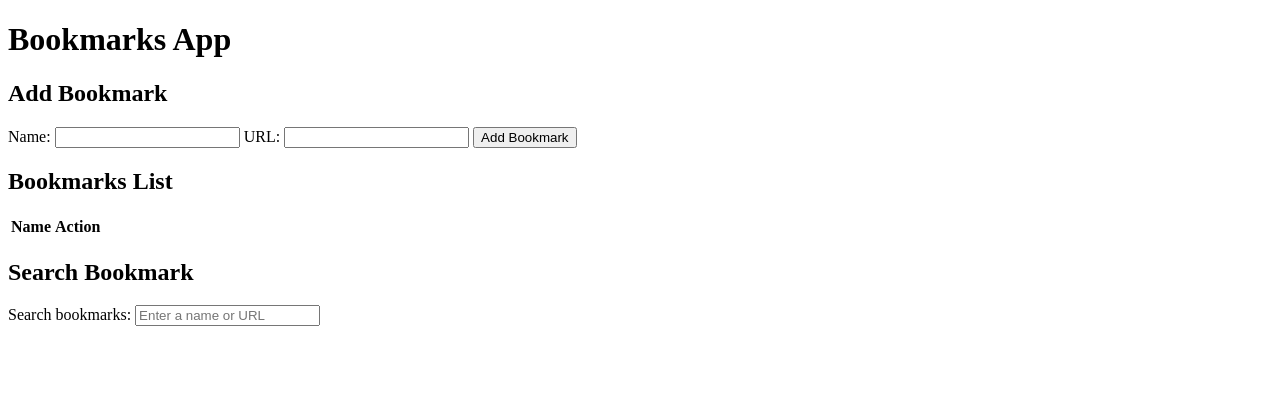
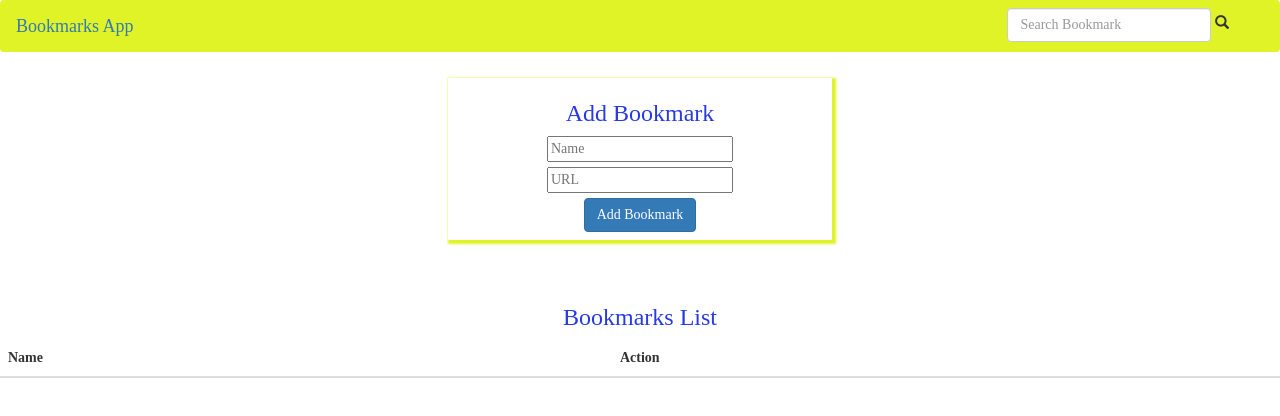
Before and after one commit to sampathatmuri/bookmarks, a website: page index.html in a window 1280 px wide. Drawn offline with nearby package versions, Linux system fonts and the light colour scheme.

Commit message:
added styling

```diff
--- a/index.html
+++ b/index.html
@@ -1,53 +1,135 @@
 <!DOCTYPE html>
 <html>
-
   <head>
     <title>Bookmarks App</title>
+    <link
+      rel="stylesheet"
+      href="https://maxcdn.bootstrapcdn.com/bootstrap/3.4.1/css/bootstrap.min.css"
+    />
     <script src="https://ajax.googleapis.com/ajax/libs/jquery/3.5.1/jquery.min.js"></script>
+    <script src="https://maxcdn.bootstrapcdn.com/bootstrap/3.4.1/js/bootstrap.min.js"></script>
   </head>
 
-<body>
-    <h1>Bookmarks App</h1>
+  <body style="font-family: 'Times New Roman', Times, serif">
+    <nav
+      class="navbar navbar-expand-lg navbar-light"
+      style="background-color: #dff327"
+    >
+      <a class="navbar-brand" href="#">Bookmarks App</a>
+      <div class="collapse navbar-collapse" id="navbarSupportedContent">
+        <form
+          class="form-inline my-2 my-lg-0"
+          style="position: absolute; right: 50px; top: 7px"
+        >
+          <input
+            class="form-control mr-sm-2"
+            type="text"
+            id="searchBox"
+            placeholder="Search Bookmark"
+            aria-label="Search"
+          />
+          <span class="glyphicon glyphicon-search"></span>
+        </form>
+      </div>
+    </nav>
 
     <!-- Add Bookmark Form -->
-    <h2>Add Bookmark</h2>
+    <div
+      class="card text-center"
+      style="
+        box-shadow: 2px 2px 2px 2px #dff327;
+        margin-top: 2%;
+        margin-left: 35%;
+        margin-right: 35%;
+        margin-bottom: 5%;
+        padding-top: 2px;
+        padding-bottom: 8px;
+      "
+    >
+      <div class="card-header">
+        <h3 style="color: #273ae6">Add Bookmark</h3>
+      </div>
       <form id="addBookmarkForm">
-        <label for="bookmarkName">Name:</label>
-        <input type="text" id="bookmarkName" name="bookmarkName">
-        <label for="bookmarkUrl">URL:</label>
-        <input type="text" id="bookmarkUrl" name="bookmarkUrl">
-        <button type="submit">Add Bookmark</button>
+        <div class="row">
+          <div class="col" style="margin-bottom: 5px">
+            <input
+              type="text"
+              id="bookmarkName"
+              name="bookmarkName"
+              placeholder="Name"
+            />
+          </div>
+          <div class="col" style="margin-bottom: 5px">
+            <input
+              type="text"
+              id="bookmarkUrl"
+              name="bookmarkUrl"
+              placeholder="URL"
+            />
+          </div>
+          <button type="submit" class="btn btn-primary">Add Bookmark</button>
+        </div>
       </form>
+    </div>
 
     <!-- Bookmarks Table -->
-    <h2>Bookmarks List</h2>
-    <table id="bookmarksTable">
+    <div class="card">
+      <div class="card-header text-center">
+        <h3 style="color: #273ae6">Bookmarks List</h3>
+      </div>
+      <div class="table-responsive-sm">
+        <table class="table table-hover table-dark" id="bookmarksTable">
           <thead>
             <tr>
-                <th>Name</th>
-                <th>Action</th>
+              <th scope="col">Name</th>
+              <th scope="col">Action</th>
             </tr>
           </thead>
           <tbody></tbody>
         </table>
+      </div>
+    </div>
 
     <!-- Edit Bookmark Form -->
-
-    <form id="editBookmarkForm" style="display:none;">
-        <h2>Edit Bookmark</h2>
-        <label for="editBookmarkName">Name:</label>
-        <input type="text" id="editBookmarkName" name="bookmarkName">
-        <label for="editBookmarkUrl">URL:</label>
-        <input type="text" id="editBookmarkUrl" name="bookmarkUrl">
-        <input type="hidden" id="editBookmarkId" name="bookmarkId">
-        <button type="submit">Save Bookmark</button>
+    <div class="card text-center">
+      <form
+        id="editBookmarkForm"
+        style="
+          display: none;
+          box-shadow: 2px 2px 2px 2px #dff327;
+          margin-top: 2%;
+          margin-left: 35%;
+          margin-right: 35%;
+          margin-bottom: 5%;
+          padding-top: 2px;
+          padding-bottom: 8px;
+        "
+      >
+        <div class="card-header">
+          <h3 style="color: #273ae6">Edit Bookmark</h3>
+        </div>
+        <div class="row">
+          <div class="col" style="margin-bottom: 5px">
+            <input
+              type="text"
+              id="editBookmarkName"
+              name="bookmarkName"
+              placeholder="Name"
+            />
+          </div>
+          <div class="col" style="margin-bottom: 5px">
+            <input
+              type="text"
+              id="editBookmarkUrl"
+              name="bookmarkUrl"
+              placeholder="URL"
+            />
+            <input type="hidden" id="editBookmarkId" name="bookmarkId" />
+          </div>
+          <button type="submit" class="btn btn-primary">Save Bookmark</button>
+        </div>
       </form>
-
-    <!-- Search bookmarks -->
-    <h2>Search Bookmark</h2>
-    <label for="searchBox">Search bookmarks:</label>
-    <input type="text" id="searchBox" placeholder="Enter a name or URL">
-
+    </div>
 
     <script>
       $(document).ready(function () {
@@ -55,152 +137,192 @@
         // displayBookmarks();
 
         // Submit add bookmark form
-            $('#addBookmarkForm').submit(function (event) {
+        $("#addBookmarkForm").submit(function (event) {
           event.preventDefault();
-                var bookmarkName = $('#bookmarkName').val();
-                var bookmarkUrl = $('#bookmarkUrl').val();
+          var bookmarkName = $("#bookmarkName").val();
+          var bookmarkUrl = $("#bookmarkUrl").val();
           $.ajax({
-                    type: 'POST',
-                    url: '/api/bookmarks',
+            type: "POST",
+            url: "/api/bookmarks",
             data: { name: bookmarkName, url: bookmarkUrl },
             success: function (data) {
-                        console.log('Bookmark added: ', data);
-                        $('#addBookmarkForm')[0].reset();
+              console.log("Bookmark added: ", data);
+              $("#addBookmarkForm")[0].reset();
               displayBookmarks();
             },
             error: function (err) {
-                        console.error('Error adding bookmark: ', err);
-                    }
+              console.error("Error adding bookmark: ", err);
+            },
           });
         });
 
         // Delete bookmark
-            $('#bookmarksTable').on('click', '.deleteButton', function (event) {
+        $("#bookmarksTable").on("click", ".deleteButton", function (event) {
           event.preventDefault();
-                var bookmarkName = $(this).data('name');
+          var bookmarkName = $(this).data("name");
           $.ajax({
-                    type: 'DELETE',
-                    url: '/api/bookmarks/' + bookmarkName,
+            type: "DELETE",
+            url: "/api/bookmarks/" + bookmarkName,
             success: function (data) {
-                        console.log('Bookmark deleted: ', data);
+              console.log("Bookmark deleted: ", data);
               displayBookmarks();
             },
             error: function (err) {
-                        console.error('Error deleting bookmark: ', err);
-                    }
+              console.error("Error deleting bookmark: ", err);
+            },
           });
         });
 
         // Display bookmarks in table
         function displayBookmarks() {
           $.ajax({
-                    type: 'GET',
-                    url: '/api/bookmarks',
+            type: "GET",
+            url: "/api/bookmarks",
             success: function (bookmarks) {
-                        console.log('Bookmarks retrieved: ', bookmarks);
-                        var tableRows = '';
+              console.log("Bookmarks retrieved: ", bookmarks);
+              var tableRows = "";
               bookmarks.forEach(function (bookmark) {
-                            tableRows += '<tr>';
-                            tableRows += '<td>' + bookmark.name + '</td>';
-                            tableRows += '<td><a href="' + bookmark.url + '" target="_blank">' + bookmark.url + '</a></td>';
-                            tableRows += '<td>';
-                            tableRows += '<button class="editButton" data-id="' + bookmark.id + '" data-name="' + bookmark.name + '" data-url="' + bookmark.url + '">Edit</button> ';
-                            tableRows += '<button class="deleteButton" data-name="' + bookmark.name + '">Delete</button>';
-                            tableRows += '</td>';
-                            tableRows += '</tr>';
+                tableRows += "<tr>";
+                tableRows += "<td>" + bookmark.name + "</td>";
+                tableRows +=
+                  '<td><a href="' +
+                  bookmark.url +
+                  '" target="_blank">' +
+                  bookmark.url +
+                  "</a></td>";
+                tableRows += "<td>";
+                tableRows +=
+                  '<button class="editButton" data-id="' +
+                  bookmark.id +
+                  '" data-name="' +
+                  bookmark.name +
+                  '" data-url="' +
+                  bookmark.url +
+                  '">Edit</button> ';
+                tableRows +=
+                  '<button class="deleteButton" data-name="' +
+                  bookmark.name +
+                  '">Delete</button>';
+                tableRows += "</td>";
+                tableRows += "</tr>";
               });
-                        $('#bookmarksTable tbody').html(tableRows);
+              $("#bookmarksTable tbody").html(tableRows);
             },
             error: function (err) {
-                        console.error('Error retrieving bookmarks: ', err);
-                    }
+              console.error("Error retrieving bookmarks: ", err);
+            },
           });
         }
 
-
         // Show edit bookmark form
-            $('#bookmarksTable').on('click', '.editButton', function (event) {
+        $("#bookmarksTable").on("click", ".editButton", function (event) {
           event.preventDefault();
-                var bookmarkId = $(this).data('name');
-                var bookmarkName = $(this).data('name');
-                var bookmarkUrl = $(this).data('url');
-                $('#editBookmarkId').val(bookmarkId);
-                $('#editBookmarkName').val(bookmarkName);
-                $('#editBookmarkUrl').val(bookmarkUrl);
-                $('#editBookmarkForm').show();
+          var bookmarkId = $(this).data("name");
+          var bookmarkName = $(this).data("name");
+          var bookmarkUrl = $(this).data("url");
+          $("#editBookmarkId").val(bookmarkId);
+          $("#editBookmarkName").val(bookmarkName);
+          $("#editBookmarkUrl").val(bookmarkUrl);
+          $("#editBookmarkForm").show();
         });
 
         // Submit edit bookmark form
-            $('#editBookmarkForm').submit(function (event) {
+        $("#editBookmarkForm").submit(function (event) {
           event.preventDefault();
-                var bookmarkId = $('#editBookmarkId').val();
-                var bookmarkName = $('#editBookmarkName').val();
-                var bookmarkUrl = $('#editBookmarkUrl').val();
+          var bookmarkId = $("#editBookmarkId").val();
+          var bookmarkName = $("#editBookmarkName").val();
+          var bookmarkUrl = $("#editBookmarkUrl").val();
           $.ajax({
-                    type: 'PUT',
-                    url: '/api/bookmarks/' + bookmarkId,
+            type: "PUT",
+            url: "/api/bookmarks/" + bookmarkId,
             data: { name: bookmarkName, url: bookmarkUrl },
             success: function (data) {
-                        console.log('Bookmark updated: ', data);
+              console.log("Bookmark updated: ", data);
               displayBookmarks();
-                        $('#editBookmarkForm').hide();
+              $("#editBookmarkForm").hide();
             },
             error: function (err) {
-                        console.error('Error updating bookmark: ', err);
-                    }
+              console.error("Error updating bookmark: ", err);
+            },
           });
         });
         // Client.js
 
         function filterBookmarks(searchTerm) {
           $.ajax({
-                    type: 'GET',
-                    url: '/api/bookmark/single/search',
+            type: "GET",
+            url: "/api/bookmark/single/search",
             data: { term: searchTerm },
             success: function (filteredBookmarks) {
-                        var tableRows = '';
+              var tableRows = "";
               filteredBookmarks.forEach(function (bookmark) {
-                            tableRows += '<tr>';
-                            tableRows += '<td><a href="' + bookmark.url + '" target="_blank">' + bookmark.name + '</a></td>';
-                            tableRows += '<td>';
-                            tableRows += '<button class="editButton" data-id="' + bookmark.id + '" data-name="' + bookmark.name + '" data-url="' + bookmark.url + '">Edit</button> ';
-                            tableRows += '<button class="deleteButton" data-name="' + bookmark.name + '">Delete</button>';
-                            tableRows += '</td>';
-                            tableRows += '</tr>';
+                tableRows += "<tr>";
+                tableRows +=
+                  '<td><a href="' +
+                  bookmark.url +
+                  '" target="_blank">' +
+                  bookmark.name +
+                  "</a></td>";
+                tableRows += "<td>";
+                tableRows +=
+                  '<button class="editButton" data-id="' +
+                  bookmark.id +
+                  '" data-name="' +
+                  bookmark.name +
+                  '" data-url="' +
+                  bookmark.url +
+                  '">Edit</button> ';
+                tableRows +=
+                  '<button class="deleteButton" data-name="' +
+                  bookmark.name +
+                  '">Delete</button>';
+                tableRows += "</td>";
+                tableRows += "</tr>";
               });
-                        $('#bookmarksTable tbody').html(tableRows);
+              $("#bookmarksTable tbody").html(tableRows);
             },
             error: function (err) {
-                        console.error('Error filtering bookmarks: ', err);
-                    }
+              console.error("Error filtering bookmarks: ", err);
+            },
           });
         }
 
-            $('#searchBox').on('input', function (event) {
+        $("#searchBox").on("input", function (event) {
           var searchTerm = event.target.value.trim();
           filterBookmarks(searchTerm);
         });
 
         function displayBookmarkss(filteredBookmarks) {
-
-                        console.log('Bookmarks retrieveds: ', bookmarks);
-                        var tableRows = '';
+          console.log("Bookmarks retrieveds: ", bookmarks);
+          var tableRows = "";
           bookmarks.forEach(function (bookmark) {
-                            tableRows += '<tr>';
-                            tableRows += '<td>' + bookmark.name + '</td>';
-                            tableRows += '<td><a href="' + bookmark.url + '" target="_blank">' + bookmark.url + '</a></td>';
-                            tableRows += '<td>';
-                            tableRows += '<button class="editButton" data-id="' + bookmark.id + '" data-name="' + bookmark.name + '" data-url="' + bookmark.url + '">Edit</button> ';
-                            tableRows += '<button class="deleteButton" data-name="' + bookmark.name + '">Delete</button>';
-                            tableRows += '</td>';
-                            tableRows += '</tr>';
+            tableRows += "<tr>";
+            tableRows += "<td>" + bookmark.name + "</td>";
+            tableRows +=
+              '<td><a href="' +
+              bookmark.url +
+              '" target="_blank">' +
+              bookmark.url +
+              "</a></td>";
+            tableRows += "<td>";
+            tableRows +=
+              '<button class="editButton" data-id="' +
+              bookmark.id +
+              '" data-name="' +
+              bookmark.name +
+              '" data-url="' +
+              bookmark.url +
+              '">Edit</button> ';
+            tableRows +=
+              '<button class="deleteButton" data-name="' +
+              bookmark.name +
+              '">Delete</button>';
+            tableRows += "</td>";
+            tableRows += "</tr>";
           });
-                        $('#bookmarksTable tbody').html(tableRows);
-
+          $("#bookmarksTable tbody").html(tableRows);
         }
-
       });
     </script>
   </body>
-
 </html>
```
Lines whose indentation alone changed are shown as unchanged.
